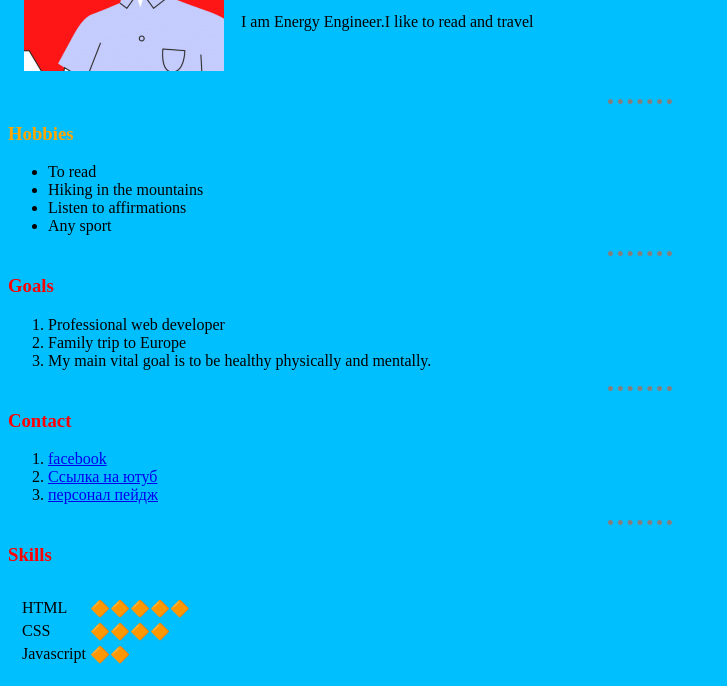
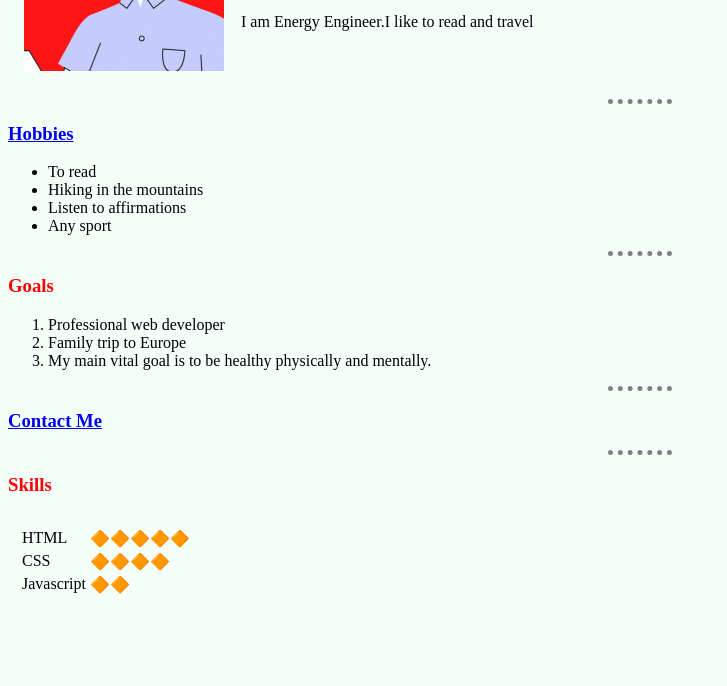
Before and after one commit to Bagdagul/Anjela-Y, a plain HTML site: page index.html in a window 1280 px wide. Shown: the part 153-839 px from the top of the page, without its empty margins (0-727 px from the left). After the commit the page ends 800 px from the top, so only its background shows below. Drawn offline with Linux system fonts and the light colour scheme; files that its build step writes are made by us from their sources; files whose address does not match are found by name.

Commit message:
Add files via upload

```diff
--- a/index.html
+++ b/index.html
@@ -20,7 +20,7 @@
     </table>
 
       <hr>
-      <h3 id="heading">Hobbies</h3>
+      <h3 id="heading"><a href="hobies.html">Hobbies</a></h3>
       <ul>
         <li>To read</li>
         <li>Нiking in the mountains</li>
@@ -35,12 +35,8 @@
         <li>My main vital goal is to be healthy physically and mentally.</li>
       </ol>
       <hr>
-      <h3>Contact</h3>
-      <ol>
-        <li><a href="https://www.facebook.com/people/%D0%91%D0%B0%D0%B3%D0%B4%D0%B0%D0%B3%D1%83%D0%BB%D1%8C-%D0%91%D0%B8%D0%B9%D0%BC%D1%8B%D1%80%D0%B7%D0%B0%D0%B5%D0%B2%D0%B0/100021898332191/">facebook</a></li>
-        <li><a href="https://www.youtube.com/watch?v=RsuXmXZfVD8">Ссылка на ютуб</a></li>
-        <li><a href="http://127.0.0.1:5500/section4/index.html">персонал пейдж</a></li>
-      </ol>
+      <h3><a href="contactme.html">Contact Me</a></h3>
+
       <hr>
       <h3>Skills</h3>
 
--- a/style.css
+++ b/style.css
@@ -1,5 +1,5 @@
 body {
-    background-color: deepskyblue;
+    background-color: mintcream;
 }
 
 h1,
```
Also changed, not shown: contactme.html (added, +14 -0 lines), hobies.html (added, +19 -0 lines).
